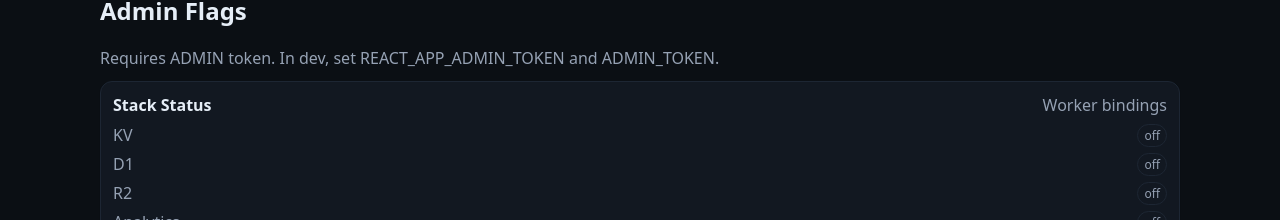
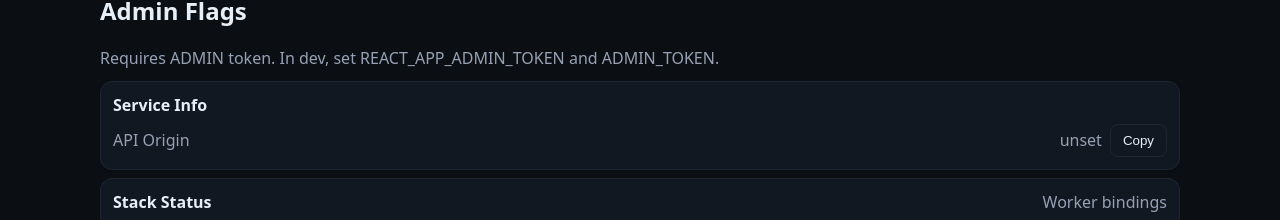
Before and after one commit to nrk8286/DeepSight-OSINT-Pro, a React (Create React App) app in the folder frontend/: page /admin/flags in a window 1280 px wide. Shown: the part 215-435 px from the top of the page. Built offline with nearby package versions, Linux system fonts and the light colour scheme; no server answers.

Commit message:
feat(admin): show API origin with Copy button

```diff
--- a/frontend/src/components/AdminFlags.js
+++ b/frontend/src/components/AdminFlags.js
@@ -7,6 +7,8 @@ export default function AdminFlags() {
   const [domains, setDomains] = useState([]);
   const [status, setStatus] = useState({});
   const [stack, setStack] = useState({ kv: false, r2: false, d1: false, analytics: false });
+  const apiOrigin = process.env.REACT_APP_API_ORIGIN || '';
+  const [copied, setCopied] = useState(false);
 
   useEffect(() => {
     (async () => {
@@ -120,6 +122,40 @@ export default function AdminFlags() {
         Requires ADMIN token. In dev, set REACT_APP_ADMIN_TOKEN and ADMIN_TOKEN.
       </div>
       <div style={{ marginTop: 12, display: 'grid', gap: 8 }}>
+        <div className="card" style={{ padding: 12 }}>
+          <div className="row" style={{ justifyContent: 'space-between', alignItems: 'center' }}>
+            <strong>Service Info</strong>
+          </div>
+          <div style={{ marginTop: 8, display: 'grid', gap: 6 }}>
+            <div className="row" style={{ justifyContent: 'space-between', alignItems: 'center' }}>
+              <span className="muted">API Origin</span>
+              <div className="row" style={{ gap: 8, alignItems: 'center' }}>
+                <span
+                  className="muted"
+                  style={{ maxWidth: 320, overflow: 'hidden', textOverflow: 'ellipsis' }}
+                  title={apiOrigin}
+                >
+                  {apiOrigin || '-'}
+                </span>
+                <button
+                  className="btn ghost"
+                  title="Copy API URL"
+                  onClick={async () => {
+                    try {
+                      if (apiOrigin) {
+                        await navigator.clipboard.writeText(apiOrigin);
+                        setCopied(true);
+                        setTimeout(() => setCopied(false), 1500);
+                      }
+                    } catch {}
+                  }}
+                >
+                  {copied ? 'Copied' : 'Copy'}
+                </button>
+              </div>
+            </div>
+          </div>
+        </div>
         <div className="card" style={{ padding: 12 }}>
           <div className="row" style={{ justifyContent: 'space-between' }}>
             <strong>Stack Status</strong>
```
